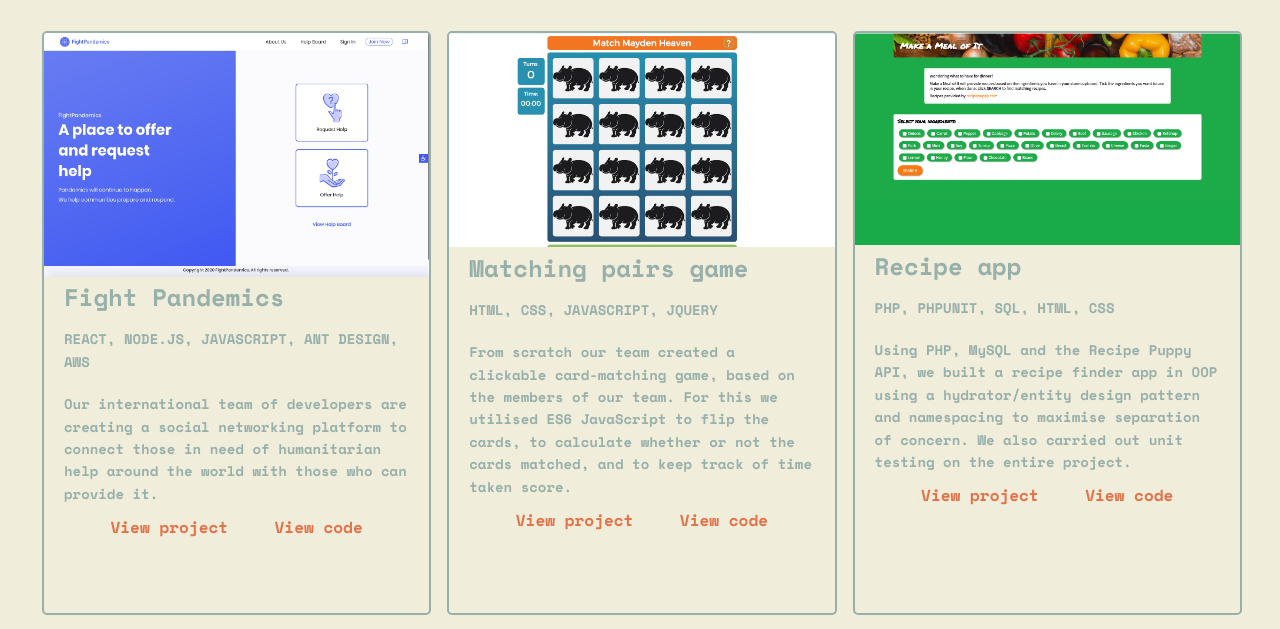
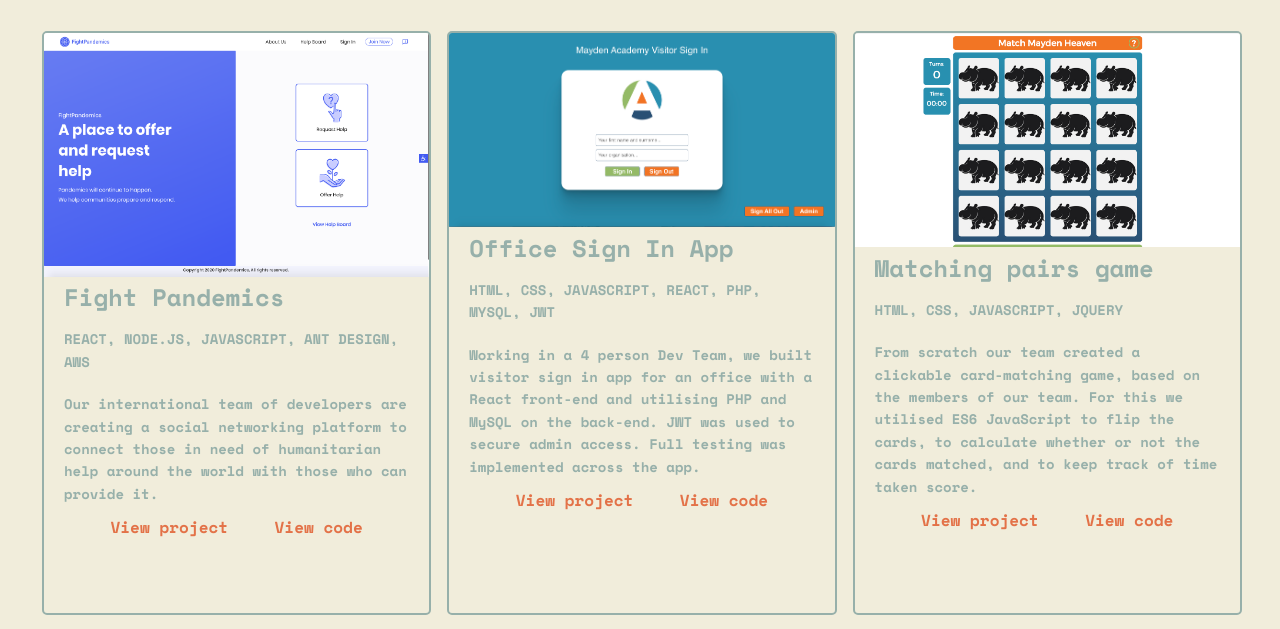
Before and after one commit to paulms1/paulms1.github.io, a plain HTML site: page projects.html in a window 1280 px wide. Shown: the part 163-792 px from the top of the page. Drawn offline with nearby package versions, Linux system fonts and the light colour scheme; a web font is replaced by a local one.

Commit message:
office sign in app added

```diff
--- a/projects.html
+++ b/projects.html
@@ -32,6 +32,21 @@
                             <span class="item-category">REACT, NODE.JS, JAVASCRIPT, ANT DESIGN, AWS</span>
                             <span class="item-excerpt">Our international team of developers are creating a social networking platform to connect those in need of humanitarian help around the world with those who can provide it.</span>
                             <span class="view"><a href="https://fightpandemics.com/" target="_blank">View project</a><a href="https://github.com/FightPandemics" target="_blank">View code</a></span>
+                        </div>
+                    </div>
+                </div>
+            </div>
+            <div class="item">
+                <div class="item-wrapper">
+                    <div class="item-container">
+                        <div class="image-top">
+                            <div class="image"><img src="./images/officeSignIn.png"/></div>
+                        </div>
+                        <div class="item-content">
+                            <span class="item-title">Office Sign In App</span>
+                            <span class="item-category">HTML, CSS, JavaScript, React, PHP, MySQL, JWT</span>
+                            <span class="item-excerpt">Working in a 4 person Dev Team, we built visitor sign in app for an office with a React front-end and utilising PHP and MySQL on the back-end. JWT was used to secure admin access. Full testing was implemented across the app.</span>
+                            <span class="view"><a href="https://vimeo.com/503041748" target="_blank">View project</a><a href="https://github.com/Mayden-Academy/2020-jan-officeSignIn" target="_blank">View code</a></span>
                         </div>
                     </div>
                 </div>
```
Also changed, not shown: images/officeSignIn.png (added).
